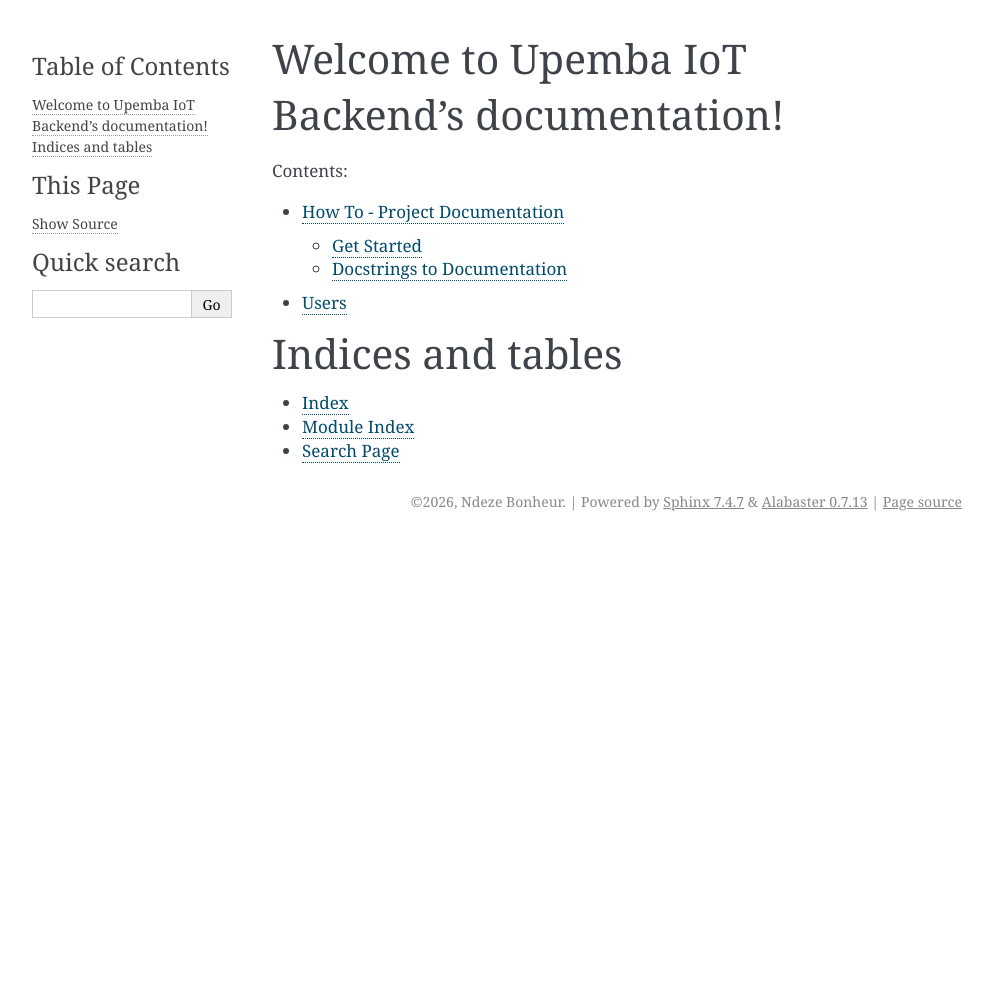
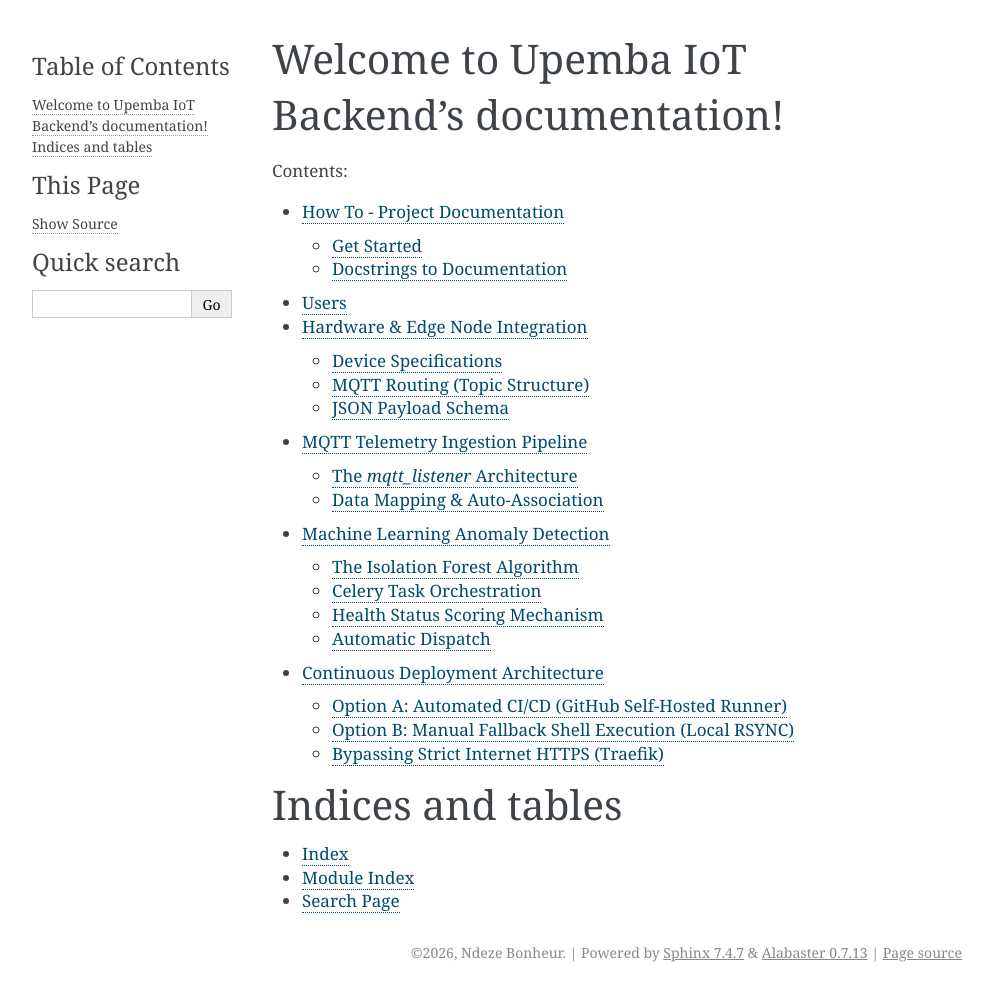
Before and after one commit to bonheurNE07/upemba-backend, a Sphinx documentation site: the page built from docs/index.rst, in a window 1280 px wide. Shown: the whole page, without its empty margins (148-1141 px from the left). Built offline with Sphinx 7.4.7, drawn with Linux system fonts in a browser that asks for light colours; before the commit the page ends 900 px from its top, so only the background shows below that; some of the changed lines change nothing that is shown.

Commit message:
docs: Author comprehensive enterprise infrastructure manuals tracking the AI IoT backend architectures

```diff
--- /dev/null
+++ b/docs/deployment_architecture.rst
@@ -0,0 +1,35 @@
+Continuous Deployment Architecture
+==================================
+
+The Upemba Backend repository natively supports two mutually independent deployment pathways for edge routing to local infrastructure (e.g., Raspberry Pi servers).
+
+Option A: Automated CI/CD (GitHub Self-Hosted Runner)
+-----------------------------------------------------
+
+This is the primary enterprise deployment strategy, ensuring code is delivered 100% autonomously every time a developer merges code into the ``main`` branch on GitHub.
+
+1. A **GitHub Actions Self-Hosted Runner** is permanently installed into the Raspberry Pi as an active systemd background daemon (``sudo ./svc.sh start``).
+2. The code passes the rigorous CI checks (Pytest, Ruff, Node24 configurations).
+3. GitHub automatically pings the Raspberry Pi, transferring control to the local hardware.
+4. The Raspberry Pi systematically clones the latest code strictly into the ``~/actions-runner/_work/...`` sandbox.
+5. The pipeline gracefully forces the Pi to copy its secured Local Area Network environment variables (``cp -r ~/upemba-backend/.envs ./``) into the active shell.
+6. The entire Docker cluster natively regenerates (``docker compose ... up -d --build``) and routes out the Traefik proxies.
+
+Option B: Manual Fallback Shell Execution (Local RSYNC)
+-------------------------------------------------------
+
+If the global GitHub infrastructure goes offline, or if the developer wishes to bypass the CI pipeline locally without an internet connection natively from their terminal, we execute the exact fallback protocol explicitly designed via ``deploy.sh``.
+
+.. code-block:: bash
+
+    chmod +x deploy.sh
+    ./deploy.sh
+
+**Mechanism of Action:**
+1. The script establishes a direct local area SSH Bridge from the developer laptop direct to the Pi (e.g., ``192.168.1.72``).
+2. It utilizes ``rsync`` mathematically to delta-compare the entire codebase, uploading exclusively files that changed (reducing network load directly).
+3. The script forces the hardware backend API to execute raw Docker Compose shutdown and rebuild instructions manually without ever pinging the open internet.
+
+Bypassing Strict Internet HTTPS (Traefik)
+-----------------------------------------
+Because the pipeline is geared for a Raspberry Pi local IP natively lacking a top-level domain, the default Let's Encrypt certificates are bypassed physically in ``compose/production/traefik/traefik.yml``, forcing Traefik to permit ``http://192.168.1.72/`` connections directly without throwing 404 security checks.
--- /dev/null
+++ b/docs/hardware_integration.rst
@@ -0,0 +1,47 @@
+Hardware & Edge Node Integration
+================================
+
+This document covers how peripheral IoT nodes (like the ESP32) physically interface with the Upemba Backend architecture over the local intranet.
+
+Device Specifications
+-------------------
+
+The Upemba backend natively supports any edge device capable of publishing to an MQTT broker. Our primary reference microcontrollers are the ESP32 and ESP8266.
+
+Base Configurations required on the Edge Device:
+- **Broker IP**: ``192.168.1.72`` (or the designated Raspberry Pi IP Address)
+- **Broker Port**: ``1883``
+- **Transmission Interval**: ``30,000 ms`` (30 seconds is strictly recommended for production deployments to avoid overloading the PostgreSQL database while providing sufficient data points for Machine Learning aggregation).
+
+MQTT Routing (Topic Structure)
+------------------------------
+
+The Django backend enforces a wildcard subscription payload map. When programming an ESP32, it **must** transmit to the following topic format:
+
+.. code-block:: text
+
+    upemba/sensors/<DEVICE_MAC_OR_ID>/telemetry
+
+Because the Python listener subscribes to ``upemba/sensors/+/telemetry``, the ``+`` wildcard dynamically ingests array streams from thousands of devices autonomously.
+
+JSON Payload Schema
+-------------------
+
+The ESP32 firmware should serialize the sensor output exactly matching this JSON object struct:
+
+.. code-block:: json
+
+    {
+        "device_id": "EQUIP-INV-001",
+        "data": {
+            "temp": 27.81,
+            "volt": 8.94,
+            "vib": {
+                "x": -0.39,
+                "y": -0.32,
+                "z": 0.63
+            }
+        }
+    }
+
+If the parser detects malformed JSON or entirely missing keys, the payload will be instantly dropped and logged as a warning.
--- a/docs/index.rst
+++ b/docs/index.rst
@@ -12,6 +12,10 @@
 
    howto
    users
+   hardware_integration
+   telemetry_pipeline
+   machine_learning
+   deployment_architecture
 
 
 
--- /dev/null
+++ b/docs/machine_learning.rst
@@ -0,0 +1,35 @@
+Machine Learning Anomaly Detection
+==================================
+
+The Upemba backend features a state-of-the-art native AI pipeline implementing **Scikit-Learn Isolation Forests** to perform predictive maintenance structurally.
+
+The Isolation Forest Algorithm
+------------------------------
+
+The ``backend.telemetry.services.ml_service.AnomalyDetector`` class drives the analytical engine. The Isolation Forest algorithm isolates anomalous data points by randomly partitioning data sets. The fewer splits a data point requires to be isolated, the higher its anomaly score.
+
+**Key Model Parameters:**
+- ``n_estimators (100)``: Determines the total aggregate count of sub-trees generated globally to ensure stability.
+- ``contamination (0.05)``: Structurally enforces that exactly 5% of historical background noise will be scrutinized as anomalous to ensure a tight predictive net.
+
+Celery Task Orchestration
+-------------------------
+
+Predictions are never run exactly upon MQTT packet reception, as that would lock up the single-threaded listener. Instead, the backend relies on Celery (``celerybeat`` & ``celeryworker``).
+
+1. The Background Task (``evaluate_equipment_health_task``) is triggered autonomously.
+2. It iteratively fetches the **most recent 100 Sensor Readings** from PostgreSQL for every registered piece of equipment.
+3. If less than 10 readings exist for an equipment piece, the model skips that device to prevent untrained predictive skewing.
+
+Health Status Scoring Mechanism
+-------------------------------
+
+The resulting ``anomaly_score`` dictates the ``HealthStatus`` PostgreSQL record classification:
+
+- **NORMAL (Score > 0)**: The machine is running precisely within established baseline tolerances.
+- **WARNING (Score < 0 > -0.15)**: The machine is deviating significantly from standard telemetry paths, suggesting imminent degradation.
+- **CRITICAL (Score < -0.15)**: The machine is actively in failure state.
+
+Automatic Dispatch
+------------------
+If the result is graded ``CRITICAL``, the backend intentionally bypasses standard workflow and instantly triggers ``AlertService.trigger_critical_alert()``, dispatching an immediate email to Park Rangers/Technicians providing the exact node coordinates.
--- /dev/null
+++ b/docs/telemetry_pipeline.rst
@@ -0,0 +1,29 @@
+MQTT Telemetry Ingestion Pipeline
+=================================
+
+The Telemetry Pipeline is the high-velocity data ingestion framework operating within Django to securely pull raw JSON structures from Mosquitto and anchor them into PostgreSQL.
+
+The `mqtt_listener` Architecture
+--------------------------------
+
+Unlike standard HTTP REST APIs that require an active connection request, the Upemba backend utilizes Python's ``paho-mqtt`` client running structurally as a detached background daemon loop.
+
+This daemon is officially triggered using:
+
+.. code-block:: bash
+
+    python manage.py mqtt_listener
+
+In production (e.g., on the Raspberry Pi), this loop is wrapped natively inside an isolated Docker container (``backend_production_mqtt_listener``) assuring that it operates flawlessly independent of the Web Server HTTP threads.
+
+Data Mapping & Auto-Association
+-------------------------------
+
+When the listener detects a valid payload matching ``upemba/sensors/+/telemetry``, it intercepts the JSON.
+
+1. **Equipment Registration**: It queries the PostgreSQL ``Equipment`` database using the provided ``device_id``.
+   - If the equipment does not physically exist in the records, the backend autonomously instantiates it (e.g., mapping it as an ``INVERTER`` automatically).
+
+2. **Database Write**: It creates a new ``SensorReading`` record containing the ``temperature``, ``voltage``, ``vib_x``, ``vib_y``, and ``vib_z`` values.
+
+3. **Django Admin Visibility**: These values are physically registered into ``backend/telemetry/admin.py``, surfacing in the graphical ``http://<SERVER_IP>/admin`` dashboard the millisecond the packet processes.
```
